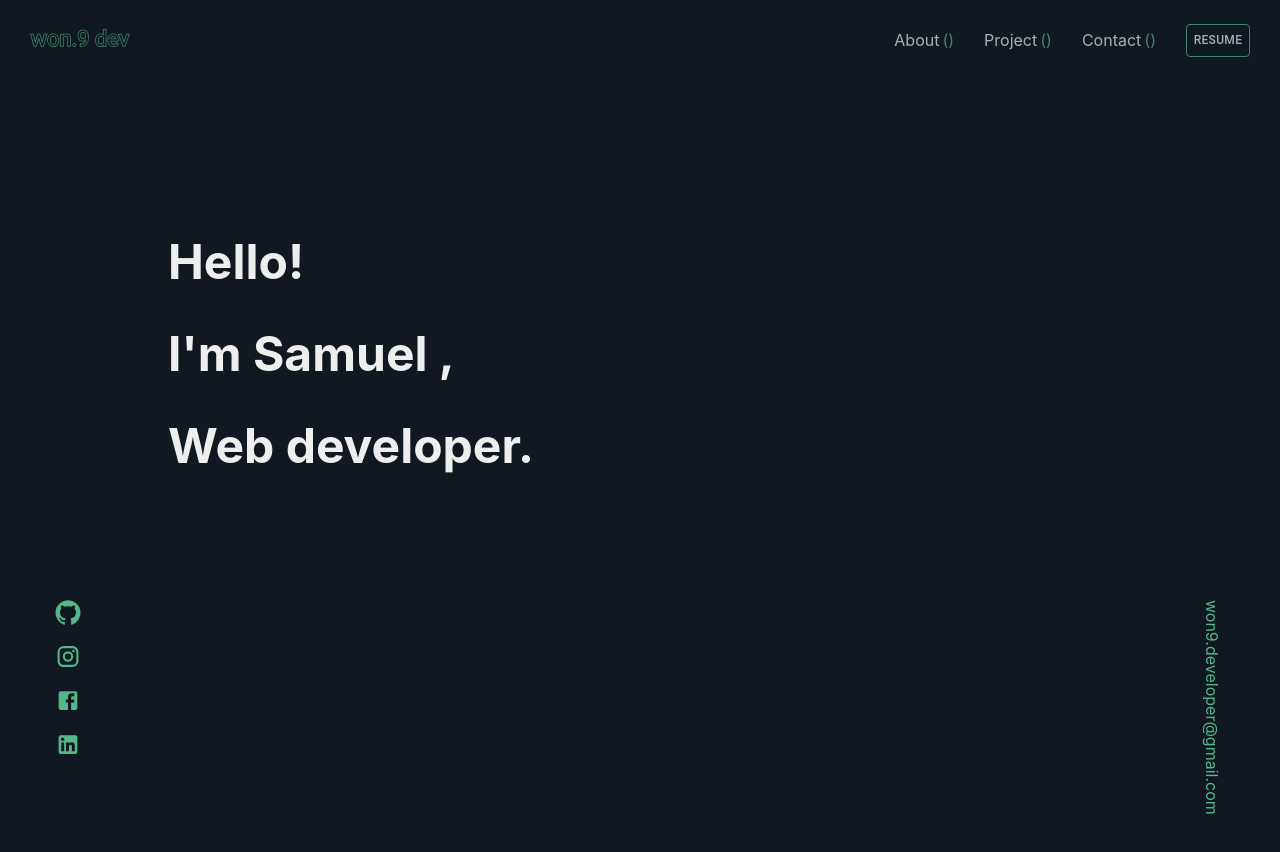
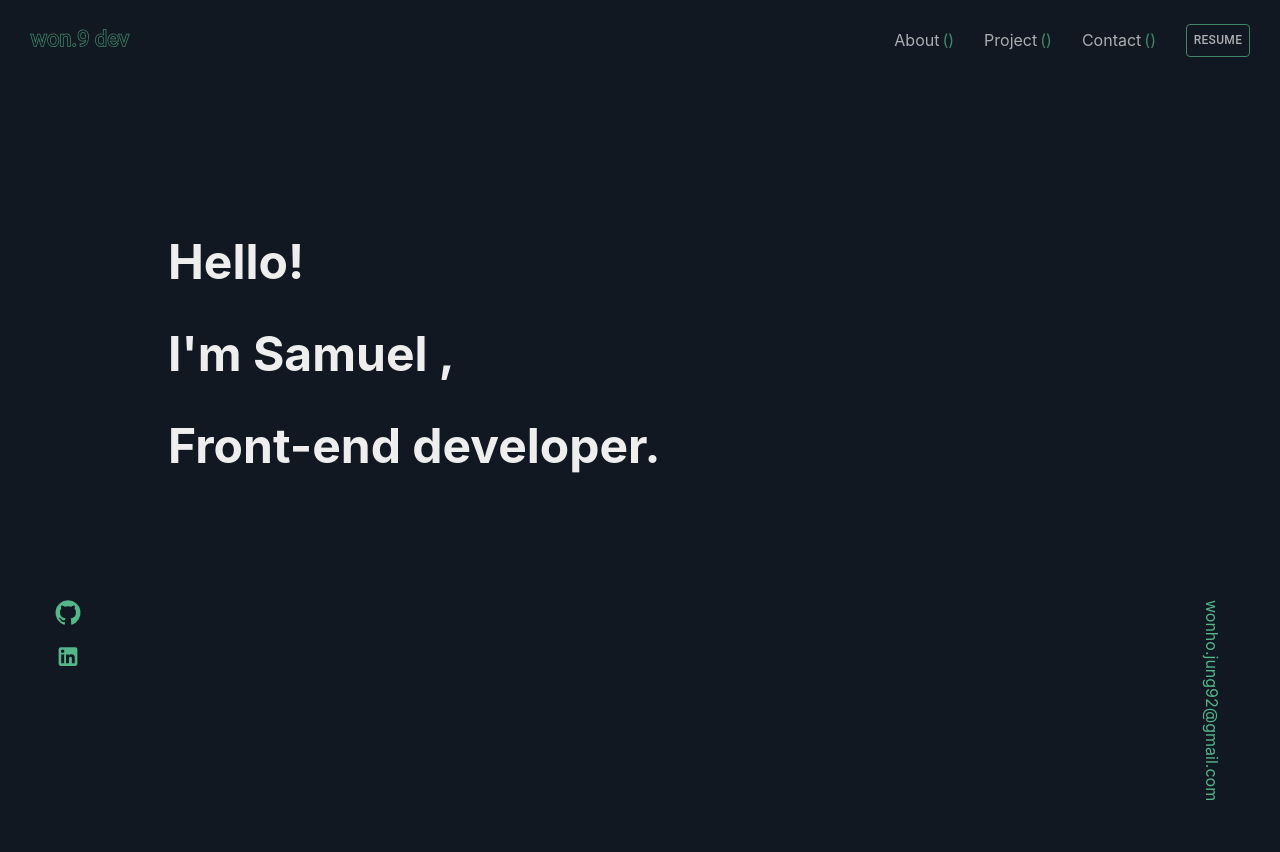
Before and after one commit to wonho-jung/Portfolio, a React (Create React App) app: page / in a window 1280 px wide. Shown: the top 852 px of the page. Built offline with nearby package versions, Linux system fonts and the light colour scheme.

Commit message:
(WIP)Edit page

```diff
--- a/src/components/About.js
+++ b/src/components/About.js
@@ -23,7 +23,7 @@ function About() {
           <ul className>
             <li>
               <ArrowRightIcon fontSize="small" />
-              JavaScript (ES6+)
+              JavaScript (ES6+) / TypeScript
             </li>
             <li>
               <ArrowRightIcon fontSize="small" />
@@ -35,7 +35,15 @@ function About() {
             </li>
             <li>
               <ArrowRightIcon fontSize="small" />
+              Unstated-next
+            </li>
+            <li>
+              <ArrowRightIcon fontSize="small" />
               Styled-components
+            </li>
+            <li>
+              <ArrowRightIcon fontSize="small" />
+              Material-UI
             </li>
             <li>
               <ArrowRightIcon fontSize="small" />
--- a/src/components/Contact.js
+++ b/src/components/Contact.js
@@ -14,18 +14,8 @@ function Contact() {
         </h1>
         <p>
           For contact, You can reach out to me via{"  "}
-          <a
-            href="https://www.facebook.com/profile.php?id=100003002057392"
-            target="_blank"
-          >
-            facebook,
-          </a>
-          ,{" "}
-          <a href="https://www.instagram.com/won.9/" target="_blank">
-            instagram
-          </a>{" "}
-          or send me an email to
-          <span> won9.developer@gmail.com</span>.
+          an email to
+          <span> wonho.jung92@gmail.com</span>
         </p>
         <p> I'll get back to you as quickly as possible!</p>
       </div>
--- a/src/components/Home.js
+++ b/src/components/Home.js
@@ -6,7 +6,7 @@ function Home() {
     <HomeContainer>
       <h1>Hello!</h1>
       <h1>I'm Samuel ,</h1>
-      <h1>Web developer.</h1>
+      <h1>Front-end developer.</h1>
     </HomeContainer>
   );
 }
--- a/src/components/LeftSidebar.js
+++ b/src/components/LeftSidebar.js
@@ -10,15 +10,6 @@ function LeftSidebar() {
       <Icons>
         <a href="https://github.com/wonho-jung" target="_blank">
           <GitHubIcon />
-        </a>
-        <a href="https://www.instagram.com/won.9/" target="_blank">
-          <InstagramIcon />
-        </a>
-        <a
-          href="https://www.facebook.com/profile.php?id=100003002057392"
-          target="_blank"
-        >
-          <FacebookIcon />
         </a>
         <a href="https://www.linkedin.com/in/won9dev/" target="_blank">
           <LinkedInIcon />
--- a/src/components/RightSidebar.js
+++ b/src/components/RightSidebar.js
@@ -5,7 +5,7 @@ function RightSidebar() {
   return (
     <RightSidebarContainer>
       <div>
-        <p>won9.developer@gmail.com</p>
+        <p>wonho.jung92@gmail.com</p>
       </div>
     </RightSidebarContainer>
   );
```
Also changed, not shown: src/components/Loading.js (+0 -9 lines).
